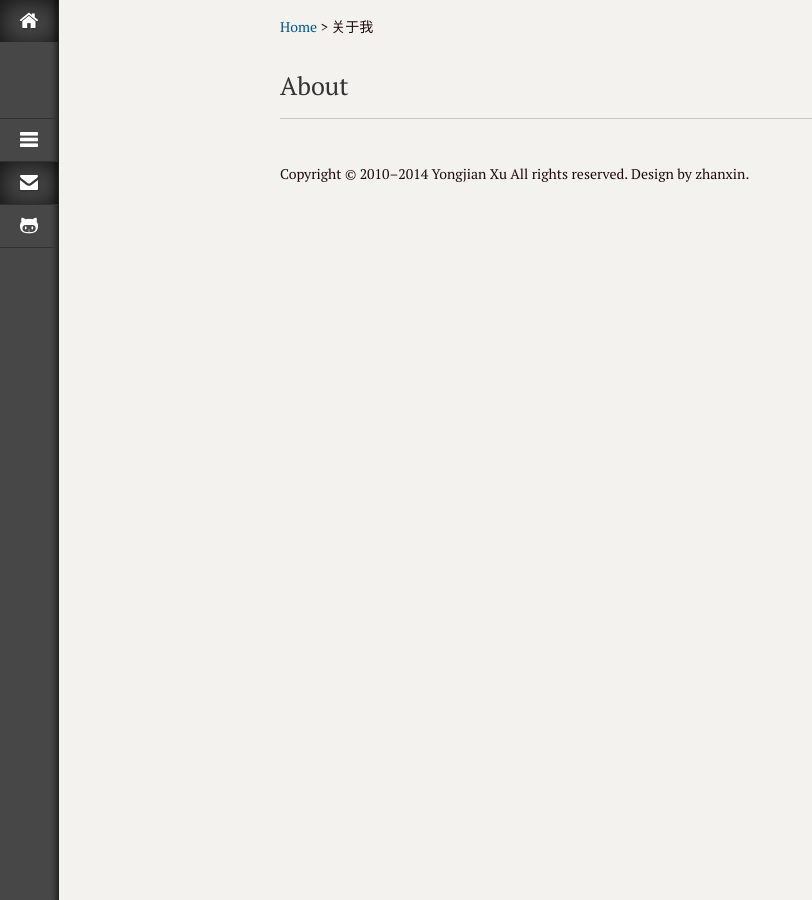
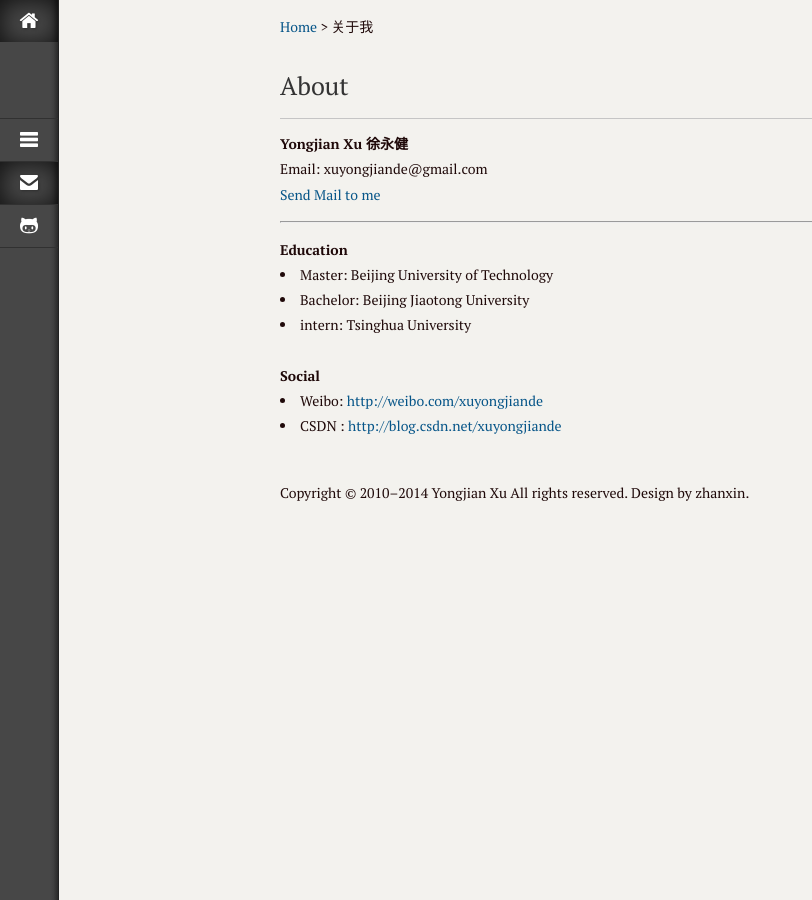
Before and after one commit to xiaoqshou/xuyongjiande.github.io, a Jekyll site: the page built from contact.html, in a window 1280 px wide. Shown: the whole page, without its empty margins (0-812 px from the left). Built offline with Jekyll 4.4.1, drawn with Linux system fonts in a browser that asks for light colours; Markdown is read by kramdown in place of the engine named in the settings.

```diff
--- a/_config.yml
+++ b/_config.yml
@@ -7,7 +7,7 @@ safe: false
 
 #站点基础配置
 title: Yongjian Xu
-subTitle: 徐永健    xuyongjiande@gmail.com
+subTitle: 徐永健的个人博客
 description:
 url:
 feed: /atom.xml
@@ -26,19 +26,19 @@ nav:
     url: /contact.html
     icon: icon-envelope-alt
     class: none
-  - text: My GitHub
+  - text: 我的 GitHub
     url: https://github.com/xuyongjiande
     icon: icon-github
     class: none
 
 page:
-  - text: 文章分类
+  - text: Archives
     url: /archives.html
     last: true
-  - text: 友情链接
+  - text: Useful Links
     url: /links.html
     last: true
-  - text: 关于我
+  - text: About Me
     url: /contact.html
     last: false
 
--- a/contact.html
+++ b/contact.html
@@ -13,5 +13,31 @@ keywords:
 
 <h1 class="lotus-pagetit">About</h1>
 <article id="about">
-    <p></p>
+	<p>
+		<strong>Yongjian Xu 徐永健</strong>
+		<br>
+		Email: xuyongjiande@gmail.com
+		<br>
+		<a href="mailto: xuyongjiande@gmail.com" target="_top">
+			Send Mail to me</a>
+	</p>
+	<hr/>
+	<strong>Education</strong>
+	<li>Master: Beijing University of Technology</li>
+	<li>Bachelor: Beijing Jiaotong University</li>
+	<li>intern: Tsinghua University</li>
+	<br>
+	<strong>Social</strong>
+	<li>
+		Weibo:
+		<a href="http://weibo.com/xuyongjiande">
+			http://weibo.com/xuyongjiande
+		</a>
+	</li>
+	<li>
+		CSDN :
+		<a href="http://blog.csdn.net/xuyongjiande">
+			http://blog.csdn.net/xuyongjiande
+		</a>
+	</li>
 </article>
--- a/index.html
+++ b/index.html
@@ -13,12 +13,12 @@ keywords:
 <article class="lotus-article">
 {% for rpost in paginator.posts limit:1 %}
     <h3><a href="{{ rpost.url }}" title="{{ rpost.title }}" rel="bookmark">{{ rpost.title }}</a></h3>
-    <p itemprop="description">{{ rpost.description }}</p>
+    <p itemprop="description">description: {{ rpost.description }}</p>
 {% endfor %}
 </article>
 <section class="lotus-double fn-clear">
     <article class="article article-first">
-    <h3>最新文章</h3>
+		<h3>Latest <sup>(最近更新)</sup></h3>
         <ul>
             {% for npost in site.posts limit:3 offset:0   %}
 			<li><a href="{{ npost.url }}" pubdate="{{ npost.date | date_to_utc | date: '%Y-%m-%d' }}" title="{{ npost.title }}" rel="bookmark">{{ npost.title }}</a>  <l>{{ npost.date | date_to_utc | date: '%Y-%m-%d' }}</l></li>
```
Also changed, not shown: other parts of index.html (+1 -1 lines), links.html (+16 -2 lines).
